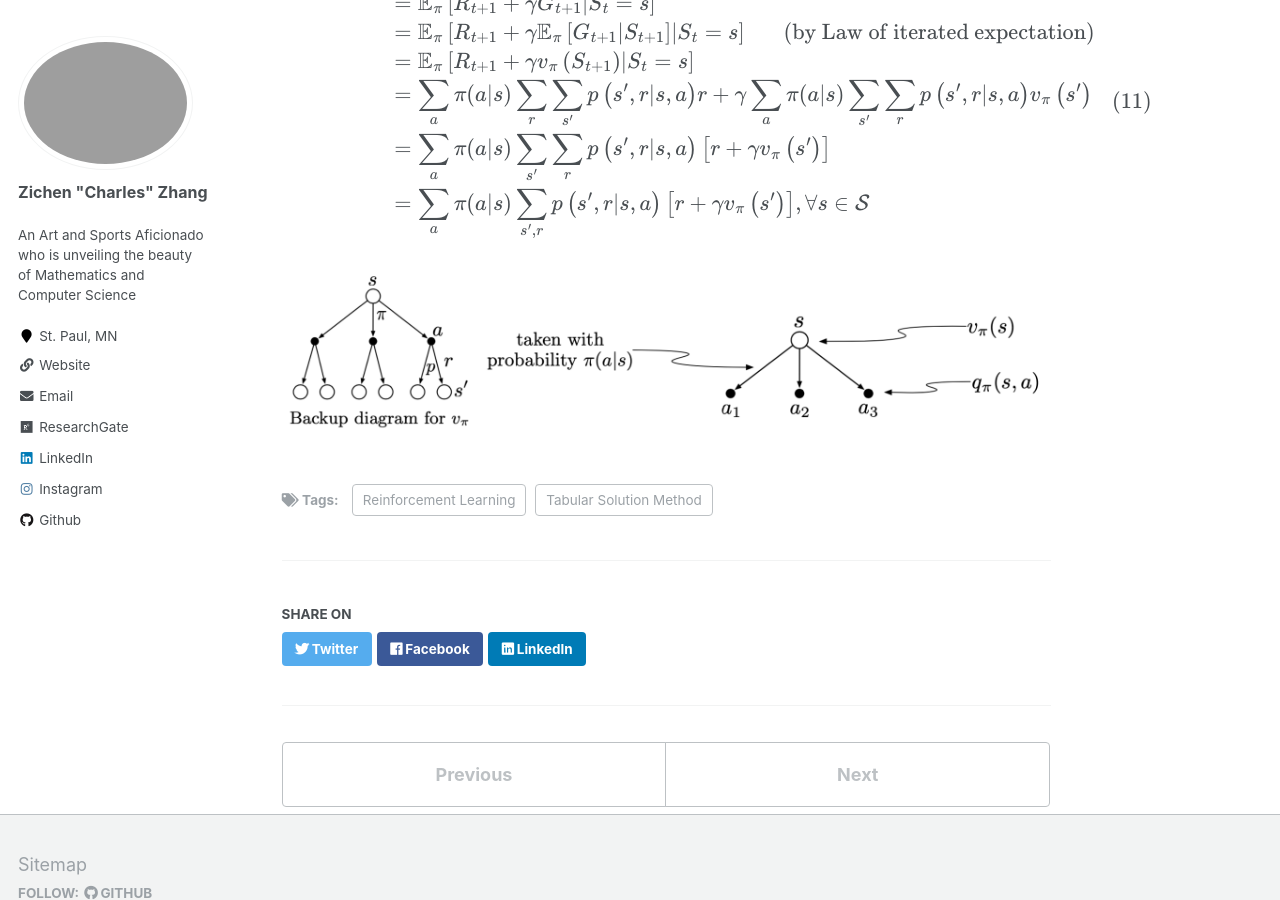
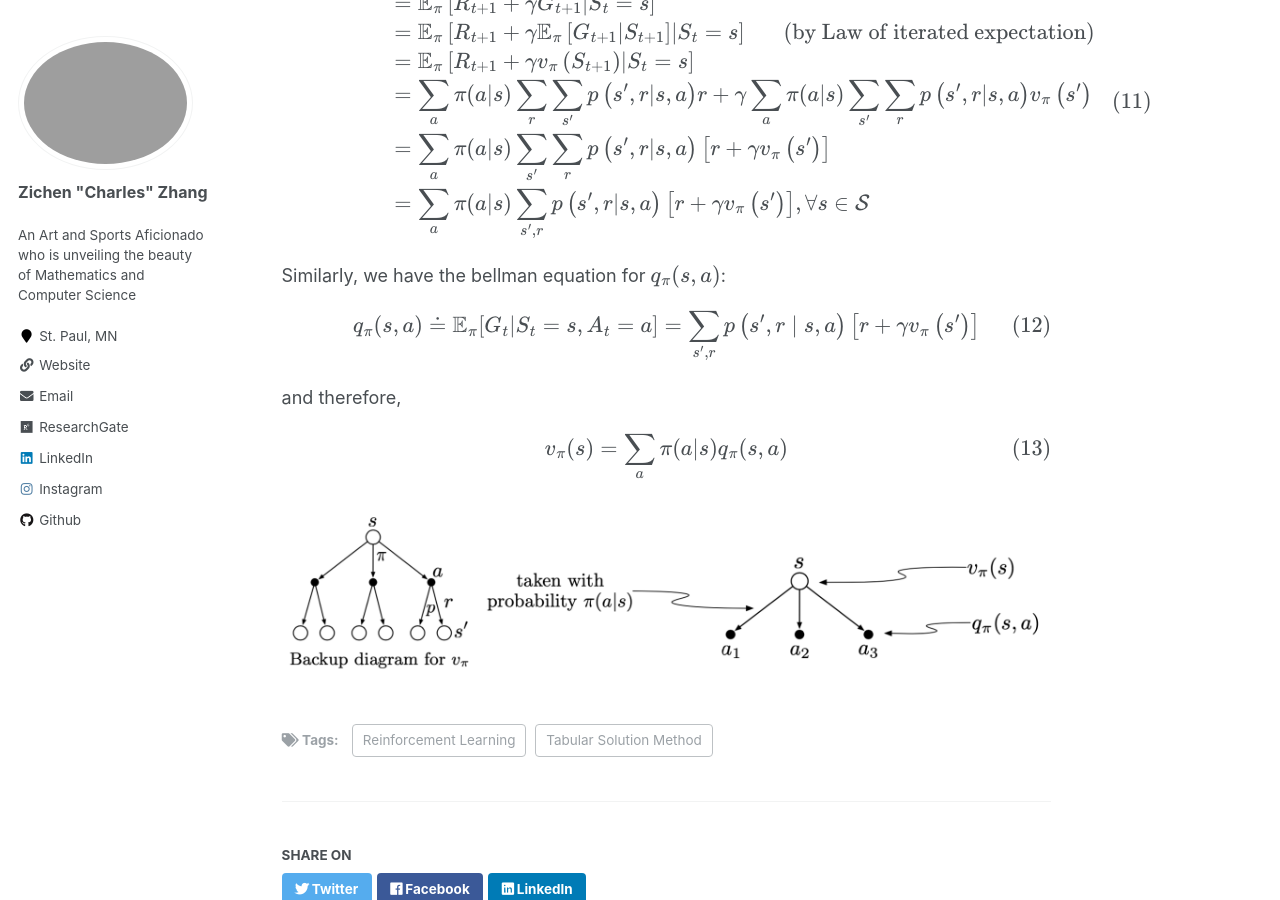
Before and after one commit to zcczhang/zcczhang.github.io, a Jekyll site: the page built from _rl/Finite-MDP.md, in a window 1280 px wide and 900 px high, scrolled down 2475 px. Built offline with Jekyll 4.4.1, drawn with Linux system fonts in a browser that asks for light colours; formulas are drawn with MathJax 3.

Commit message:
Update Finite-MDP.md

```diff
--- a/_rl/Finite-MDP.md
+++ b/_rl/Finite-MDP.md
@@ -93,6 +93,14 @@ v_{\pi}(s) &=\mathbb{E}_{\pi}\left[G_{t} | S_{t}=s\right] \\
 &= \sum_{a} \pi(a | s) \sum_{s^{\prime}, r} p\left(s^{\prime}, r | s, a\right)\left[r+\gamma v_{\pi}\left(s^{\prime}\right)\right],  \forall s\in \mathcal{S}
 \end{aligned}
 \]
+Similarly, we have the bellman equation for \(q_\pi(s,a)\):
+\[
+q_{\pi}(s, a)\doteq \mathbb{E}_\pi[G_t|S_t=s, A_t=a]=\sum_{s^{\prime}, r} p\left(s^{\prime}, r \mid s, a\right)\left[r+\gamma v_{\pi}\left(s^{\prime}\right)\right]
+\]
+and therefore,
+\[
+v_\pi(s)=\sum_a\pi(a|s)q_\pi(s,a)
+\]
 </p>
 </body>
 </html>
```
